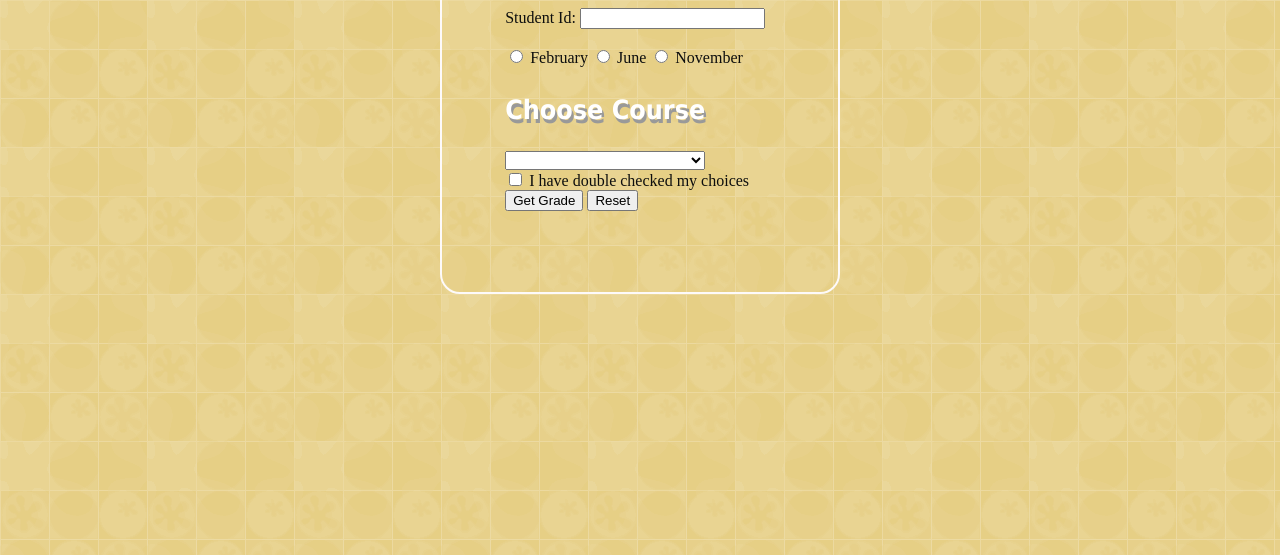
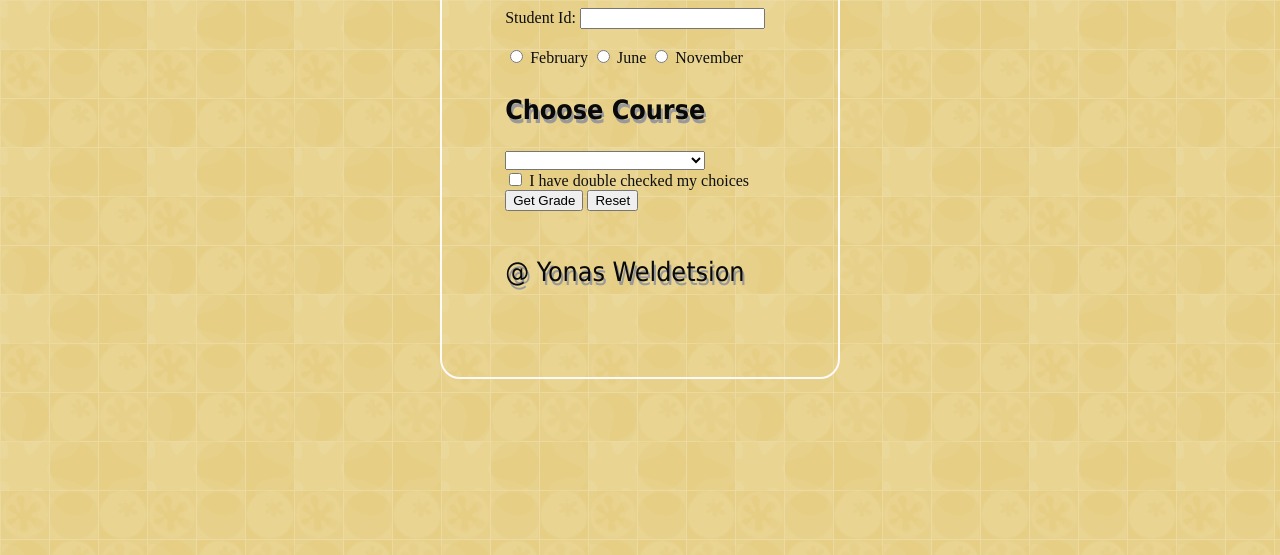
Before and after one commit to Qesis-Yonas/qesis-yonas.github.io, a plain HTML site: page Lab_Package/grade.html in a window 1280 px wide. Shown: the part 245-800 px from the top of the page. Drawn offline with Linux system fonts and the light colour scheme.

Commit message:
commited

```diff
--- a/Lab_Package/grade.css
+++ b/Lab_Package/grade.css
@@ -24,7 +24,7 @@ p{
     font: 20pt bold;
     font-family: Tahoma, Verdana, sans-serif;
     text-shadow: 2px 4px #999999;
-    color: white;
+    color: rgb(9, 9, 9);
     /*background-color: rgb(201, 204, 23);*/
     width: 300px;
 }
--- a/Lab_Package/grade.html
+++ b/Lab_Package/grade.html
@@ -39,6 +39,7 @@
             <input type="submit" value="Get Grade">
             <input type="reset" name="reset"><br><br>
         </form>
+        <p>@ Yonas Weldetsion</p>
     </div>
 
 </body>
```
